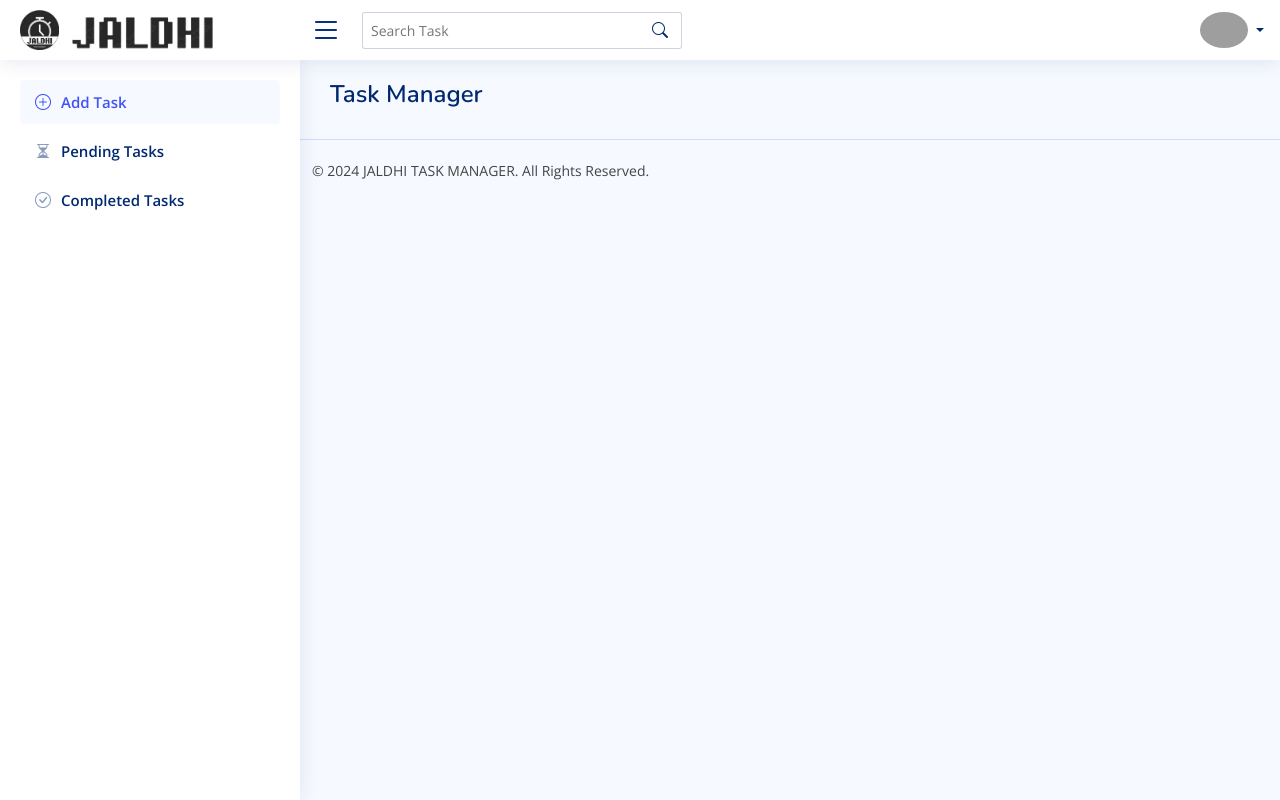
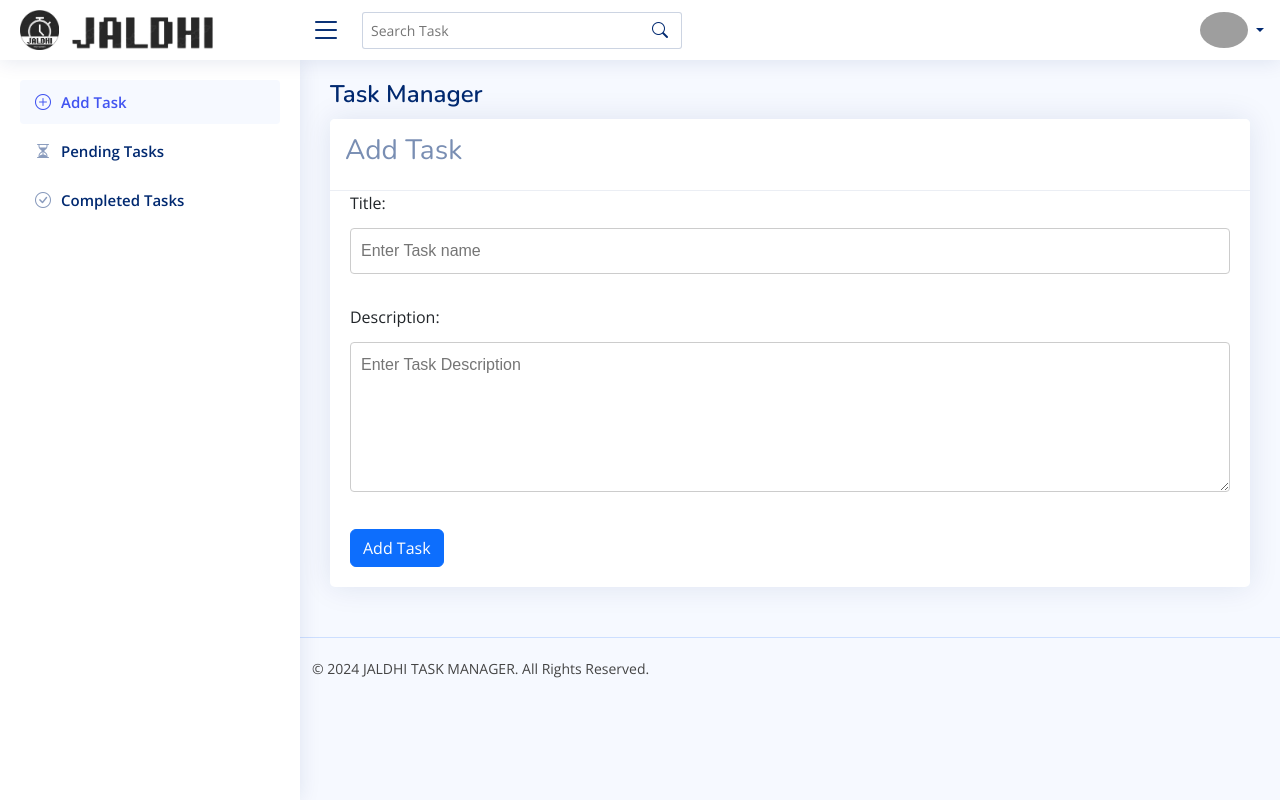
Before and after one commit to yadhukrishnx/jaldhi_task_manager, a Django app: page / in a window 1280 px wide. Run offline with Django 5.2, Linux system fonts and the light colour scheme; some libraries are stand-ins or nearby versions; grey boxes are pictures that could not be loaded.

Commit message:
Added list task feature

```diff
--- a/baseapp/forms.py
+++ b/baseapp/forms.py
@@ -5,8 +5,9 @@ class Taskform(forms.ModelForm):
 
     class Meta:
         model = Task
-        fields='__all__'
+        fields=['title','description']
 
         widgets={
             'title':forms.TextInput(attrs={'class':'formcontrol','placeholder':'Enter Task name'}),
+            'description':forms.Textarea(attrs={'class':'formcontrol1','placeholder':'Enter Task Description'}),
         }
--- a/baseapp/models.py
+++ b/baseapp/models.py
@@ -1,5 +1,5 @@
 from django.db import models
-
+from django.utils import timezone
 # Create your models here.
 
 
@@ -7,7 +7,10 @@ class Task(models.Model):
     no=models.AutoField(primary_key=True)
     title=models.CharField(max_length=100,null=True)
     description=models.TextField()
-    date=models.DateField()
+    date=models.DateField(default=timezone.now)
 
     def __str__(self):
         return self.title
+
+    def formatted_date(self):
+        return self.date.strftime('%d/%m/%Y')
--- a/baseapp/urls.py
+++ b/baseapp/urls.py
@@ -2,6 +2,7 @@ from django.urls import path
 from . import views
 
 urlpatterns = [
-   path("",views.index,name="home"),
-   path("addtask/",views.addtask,name="addtask"),
+   path("base/",views.index,name="home"),
+   path("",views.addtask,name="addtask"),
+   path("listtask",views.listtask,name="listtask"),
 ]
--- a/baseapp/views.py
+++ b/baseapp/views.py
@@ -1,5 +1,6 @@
 from django.shortcuts import render,redirect
 from .models import Task
+from .forms import Taskform
 
 # Create your views here.
 
@@ -9,12 +10,16 @@ def index(request):
 def addtask(request):
     task=Task.objects.all()
     if request.method=='POST':
-        form=Task(request.POST)
+        form=Taskform(request.POST)
         if form.is_valid():
             form.save()
             return redirect('/')
     else:
-        form = Task()
+        form = Taskform()
 
 
     return render(request,'addtask.html',{'form':form,'task':task})
+
+def listtask(request):
+    tasks = Task.objects.all()
+    return render(request, 'listtask.html', {'tasks': tasks})
--- a/templates/addtask.html
+++ b/templates/addtask.html
@@ -1,5 +1,6 @@
 {% extends 'index.html' %}
 {% load static %}
+
 
 {% block content %}
 
@@ -10,10 +11,40 @@
     <div class="card-body">
         <form action="" method="post" enctype="multipart/form-data">
             {% csrf_token %}
-            {{ form.as_table }}
+            {{ form.as_p }}
             <button type="submit" class="btn btn-primary">Add Task</button>
 
         </form>
+        <style>
+            /* Style for input fields */
+            .formcontrol {
+                width: 100%;
+                padding: 10px;
+                margin: 5px 0 15px 0;
+                display: inline-block;
+                border: 1px solid #ccc;
+                border-radius: 4px;
+                box-sizing: border-box;
+                font-size: 16px;
+                font-family: Arial, sans-serif;
+            }
+
+            /* Style for textarea fields */
+            .formcontrol1 {
+                width: 100%;
+                height: 150px;
+                padding: 10px;
+                margin: 5px 0 15px 0;
+                display: inline-block;
+                border: 1px solid #ccc;
+                border-radius: 4px;
+                box-sizing: border-box;
+                font-size: 16px;
+                font-family: Arial, sans-serif;
+            }
+
+
+        </style>
     </div>
 </div>
 
--- a/templates/index.html
+++ b/templates/index.html
@@ -98,7 +98,7 @@
         </a>
       </li>
       <li class="nav-item">
-        <a class="nav-link collapsed" href="#">
+        <a class="nav-link collapsed" href="{% url 'listtask' %}">
           <i class="bi bi-hourglass-split"></i>
           <span>Pending Tasks</span>
         </a>
```
Also changed, not shown: templates/listtask.html (added, +37 -0 lines), baseapp/migrations/0001_initial.py (added), baseapp/migrations/0002_alter_task_date.py (added), db.sqlite3.
